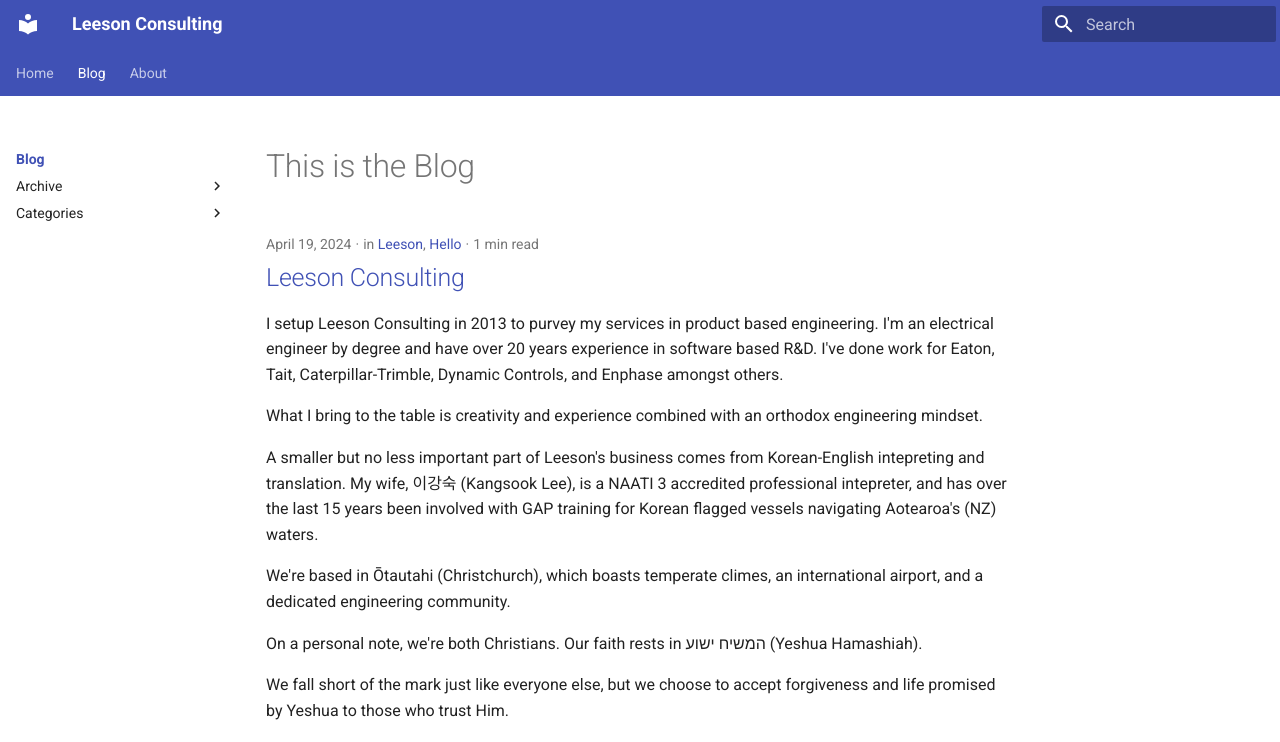
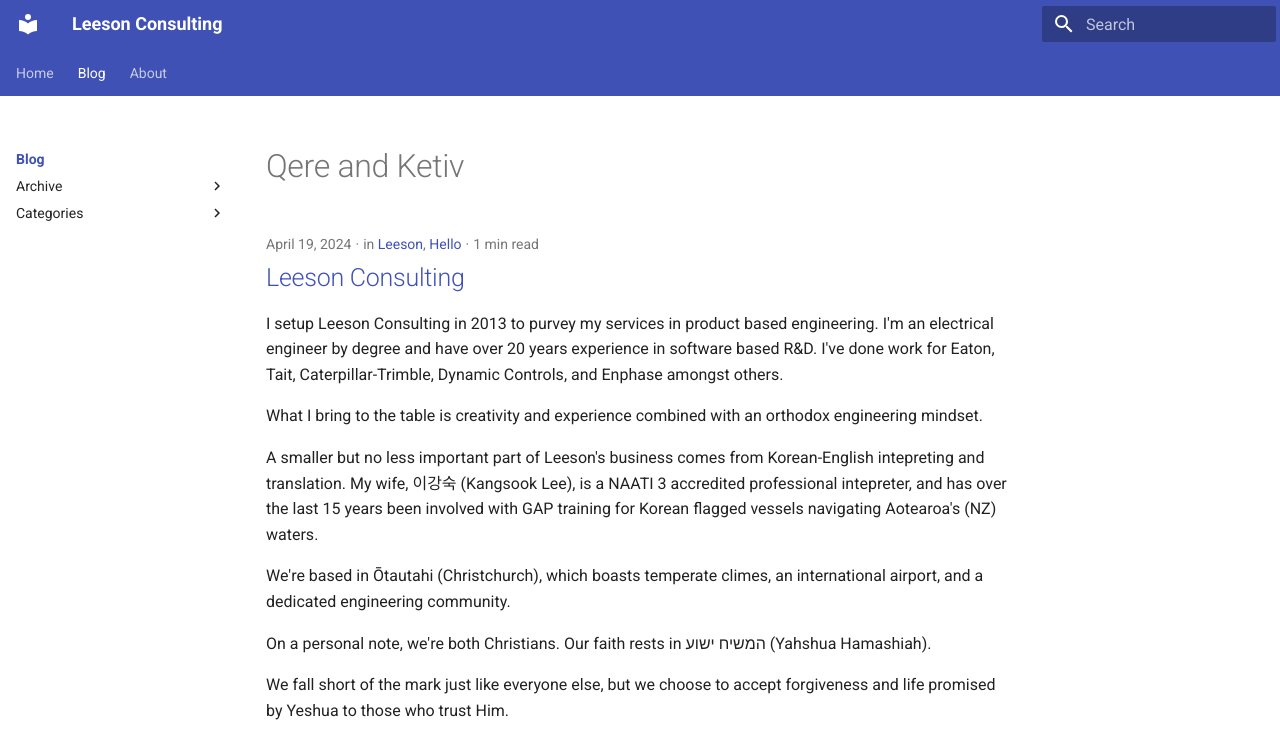
Before and after one commit to leeson-consulting/leeson.www, an MkDocs documentation site: the page built from docs/blog/index.md, in a window 1280 px wide and 1103 px high. Shown: the top 742 px of the window. Built offline with MkDocs 1.6.1 and Material for MkDocs 9.7.7, drawn with Linux system fonts in a browser that asks for light colours.

Commit message:
Renamed blog. Tweaking Romanisation

```diff
--- a/docs/blog/index.md
+++ b/docs/blog/index.md
@@ -1 +1 @@
-# This is the Blog
+# Qere and Ketiv
```
Also changed, not shown: docs/blog/posts/genesis.md (+1 -1 lines).
